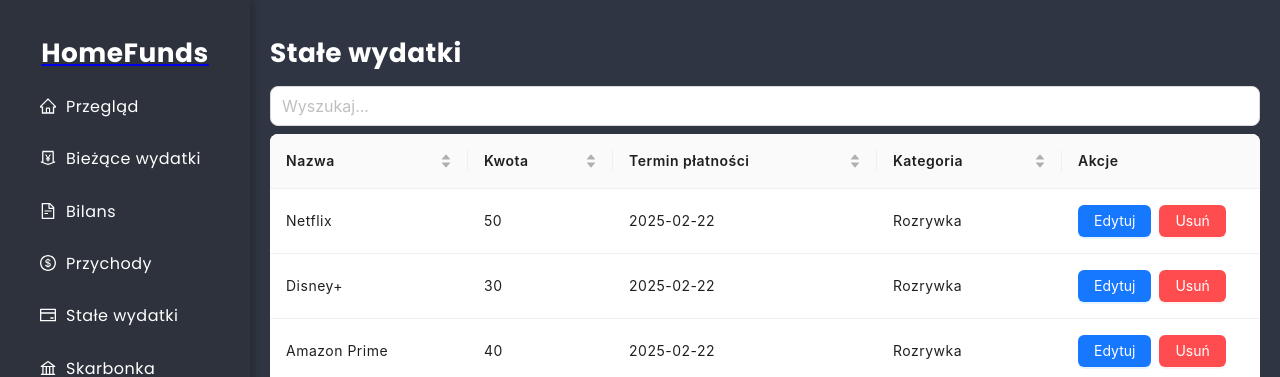
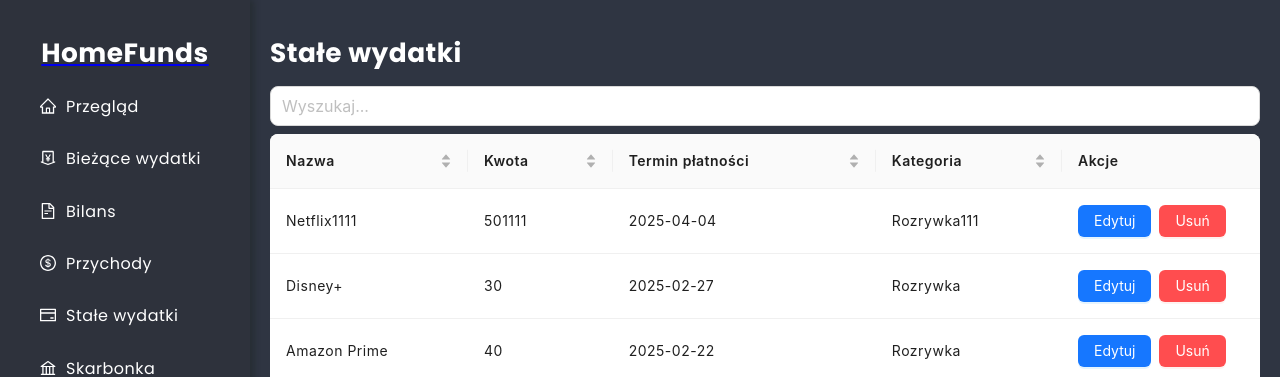
Before and after one commit to Kris87M/home-funds, a React (Create React App) app: page /recurring-bills in a window 1280 px wide. Shown: the top 377 px of the page. Built offline with nearby package versions, Linux system fonts and the light colour scheme; data requests are answered from the project's data file.

Commit message:
Fix Edit data functionality

```diff
--- a/db/db.json
+++ b/db/db.json
@@ -103,10 +103,10 @@
   ],
   "income": [
     {
-      "id": "2",
-      "date": "2025-02-15",
+      "date": "2025-02-22",
       "source": "Projekt (freelance)",
-      "amount": 500
+      "amount": 500,
+      "id": "2"
     },
     {
       "id": "3",
@@ -129,18 +129,18 @@
   ],
   "recurring-bills": [
     {
-      "id": "4",
-      "name": "Netflix",
-      "amount": 50,
-      "dueDate": "2025-02-22",
-      "category": "Rozrywka"
+      "name": "Netflix1111",
+      "amount": "501111",
+      "dueDate": "2025-04-04",
+      "category": "Rozrywka111",
+      "id": "4"
     },
     {
-      "id": "5",
       "name": "Disney+",
       "amount": 30,
-      "dueDate": "2025-02-22",
-      "category": "Rozrywka"
+      "dueDate": "2025-02-27",
+      "category": "Rozrywka",
+      "id": "5"
     },
     {
       "id": "6",
--- a/src/connector.js
+++ b/src/connector.js
@@ -49,7 +49,7 @@ export const updateRecurringBill = createAsyncThunk(
   'recurringBills/updateRecurringBills',
   async (updatedRecord) => {
     const { id, ...updatedData } = updatedRecord;
-    return await putData(`/recurringBills/${id}`, updatedData);
+    return await putData(`/recurring-bills/${id}`, updatedData);
   }
 );
 
--- a/src/pages/RecurringBills/RecurringBills.js
+++ b/src/pages/RecurringBills/RecurringBills.js
@@ -48,7 +48,7 @@ const RecurringBills = () => {
       setCurrentRecord(record);
       form.setFieldsValue({
         ...record,
-        date: dayjs(record.date),
+        dueDate: dayjs(record.dueDate),
       });
       setIsModalOpen(true);
     };
@@ -65,7 +65,7 @@ const RecurringBills = () => {
       try {
         const updatedRecord = await form.validateFields();
         updatedRecord.id = currentRecord.id;
-        updatedRecord.date = updatedRecord.date.format('YYYY-MM-DD');
+        updatedRecord.dueDate = updatedRecord.dueDate.format('YYYY-MM-DD');
         dispatch(updateRecurringBill(updatedRecord));
         setIsModalOpen(false);
         setCurrentRecord(null);
```
